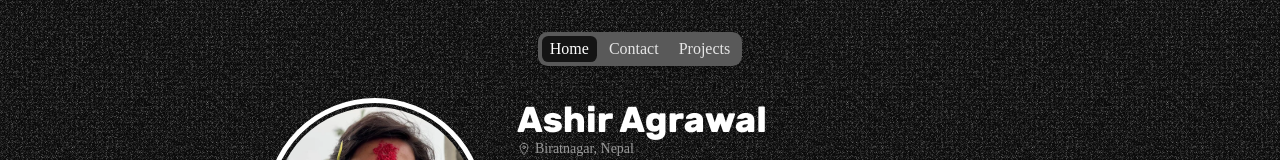
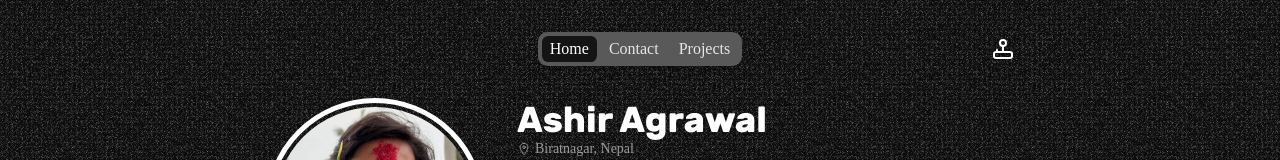
Before and after one commit to AshirAg/ashirs-portfolio, a React (Vite) app in the folder frontend/: page / in a window 1280 px wide. Shown: the top 160 px of the page. Built offline with nearby package versions, Linux system fonts and the light colour scheme; grey boxes are pictures that could not be loaded; a web font is replaced by a local one.

Commit message:
Updated Files - Aug 21, THU

```diff
--- a/frontend/package.json
+++ b/frontend/package.json
@@ -10,6 +10,7 @@
     "preview": "vite preview"
   },
   "dependencies": {
+    "lucide-react": "^0.540.0",
     "prop-types": "^15.8.1",
     "react": "^19.1.0",
     "react-dom": "^19.1.0",
--- a/frontend/src/components/education/Education.jsx
+++ b/frontend/src/components/education/Education.jsx
@@ -20,12 +20,12 @@ function Education(){
         {
             timeline: "July 2018 - Nov 2020",
             orgName: "Merryland College",
-            workType: "+2",
-            role: "Management",
+            workType: "NEB",
+            role: "Commerce +2",
             image: merrylandImage,
             works: [
-                "Economics and mathematics.",
-                "Management.",
+                "Economics, mathematics & accounting.",
+                "Management skills.",
             ],
         },
     ];
--- a/frontend/src/components/micro-components/links/Links.module.css
+++ b/frontend/src/components/micro-components/links/Links.module.css
@@ -12,3 +12,9 @@
     font-size: var(--body-lg);
     color: var(--text-primary);
 }
+
+@media (max-width: 600px) {
+    .links a{
+        font-size: var(--body-xl);
+    }
+}
--- a/frontend/src/components/micro-components/navbar/NavBar.jsx
+++ b/frontend/src/components/micro-components/navbar/NavBar.jsx
@@ -1,15 +1,22 @@
 import { NavLink } from "react-router-dom";
 import styles from './NavBar.module.css'
+import { Gamepad2, Dice6, Joystick } from "lucide-react";
+import { FaGamepad, FaDice, FaChessKnight } from "react-icons/fa";
+import { MdSportsEsports } from "react-icons/md";
 
 function NavBar(){
     return(
-        <div className={`${styles.navbar_section}`}>
-            <div className={styles.container}>
+        <div className={`${styles.navbar_section} section`}>
+            <div className={`${styles.container} container`}>
                 <div className={styles.links}>
                     <NavLink className={({ isActive }) => isActive ? styles.active : ""} to="/">Home</NavLink>
                     <NavLink className={({ isActive }) => isActive ? styles.active : ""} to="/contact">Contact</NavLink>
                     <NavLink className={({ isActive }) => isActive ? styles.active : ""} to="/projects">Projects</NavLink>
                 </div>
+                <NavLink  className={({ isActive }) => `{isActive ? styles.active : ""} ${styles.games}`} to="/games">
+                    {/* <Gamepad2 /> */}
+                    <Joystick />
+                </NavLink>
             </div>
         </div>
     );
--- a/frontend/src/components/micro-components/navbar/NavBar.module.css
+++ b/frontend/src/components/micro-components/navbar/NavBar.module.css
@@ -1,12 +1,32 @@
 .navbar_section{
+    display: flex;
+    justify-content: center;
+    align-items: center;
     position: sticky;
     top: var(--spacing-xl);
     margin: 0 auto;
     z-index: 5;
-    width: max-content;
+    width: 100%;
 }
 .container{
-    width: max-content;
+    /* width: var(--container-width); */
+    height: max-content;
+    display: flex;
+    justify-content: center;
+    align-items: center;
+    position: relative;
+}
+a.games{
+    display: flex;
+    justify-content: center;
+    align-items: center;
+    position: absolute;
+    top: 50%;
+    transform: translateY(-50%);
+    right: 0;
+}
+a.games:hover{
+    color: var(--error-primary);
 }
 .links{
     display: flex;
--- a/frontend/src/components/micro-components/profileInfo/ProfileInfo.module.css
+++ b/frontend/src/components/micro-components/profileInfo/ProfileInfo.module.css
@@ -15,4 +15,5 @@ p.desc{
     display: flex;
     gap: var(--spacing-lg);
     align-items: center;
+    flex-wrap: wrap;
 }
```
Also changed, not shown: 1 other file (tests, documents, lock files or other folders).
